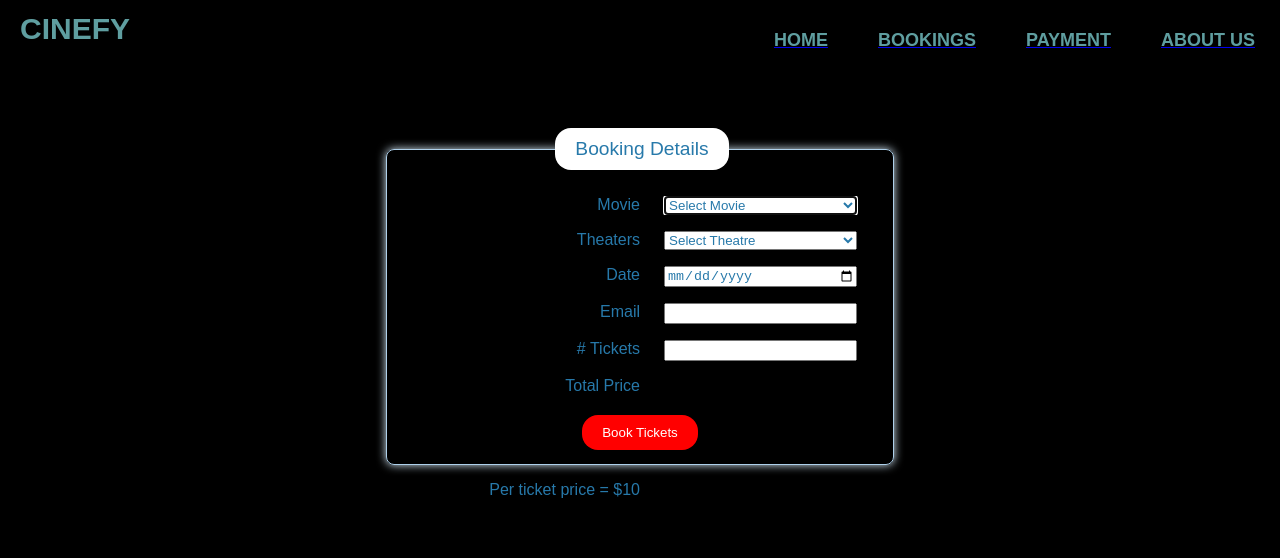
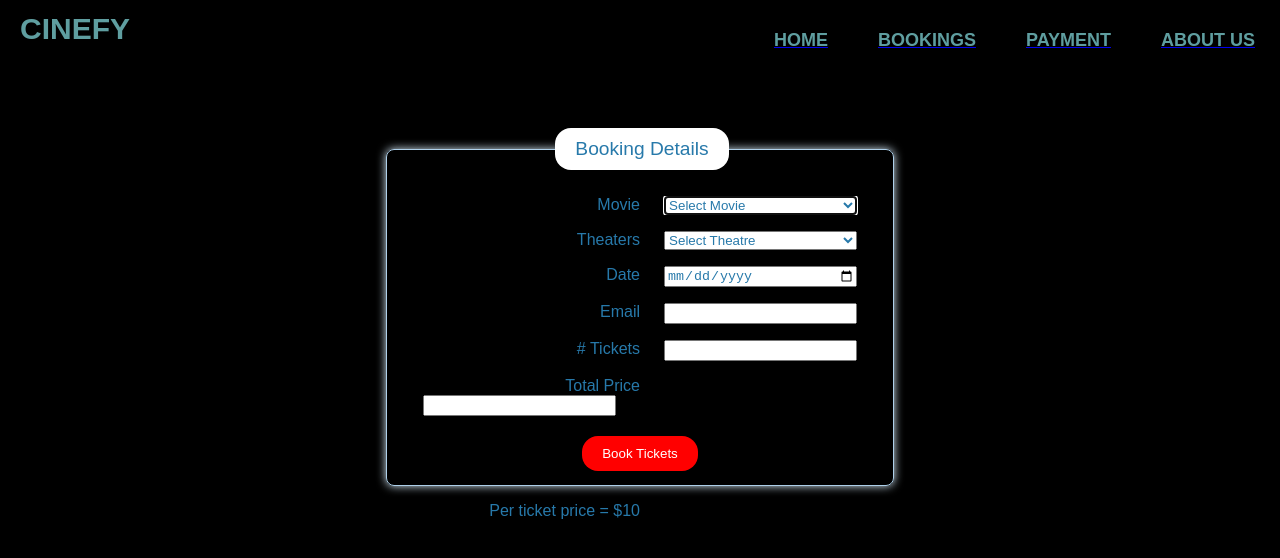
Before and after one commit to parasharparth/cinefy-frontend, a React (Create React App) app: page /bookings in a window 1280 px wide. Shown: the top 558 px of the page. Built offline with nearby package versions, Linux system fonts and the light colour scheme.

Commit message:
booking total price updation and image

```diff
--- a/src/components/Bookings/BookingPage.jsx
+++ b/src/components/Bookings/BookingPage.jsx
@@ -50,7 +50,10 @@ const Bookings=()=>{
                         <p>
                             <label>Total Price</label>
                             <span id="total_price">(enter data first)</span>
+                            <input type="text" min="1" name="total_price" id="total_price"/>
+
                         </p>
+
                         <div id="submit_wrapper">
                             <input type="submit" id="submit" value="Book Tickets"/>
                         </div>
```
Also changed, not shown: src/components/images/pic2.jpg.
